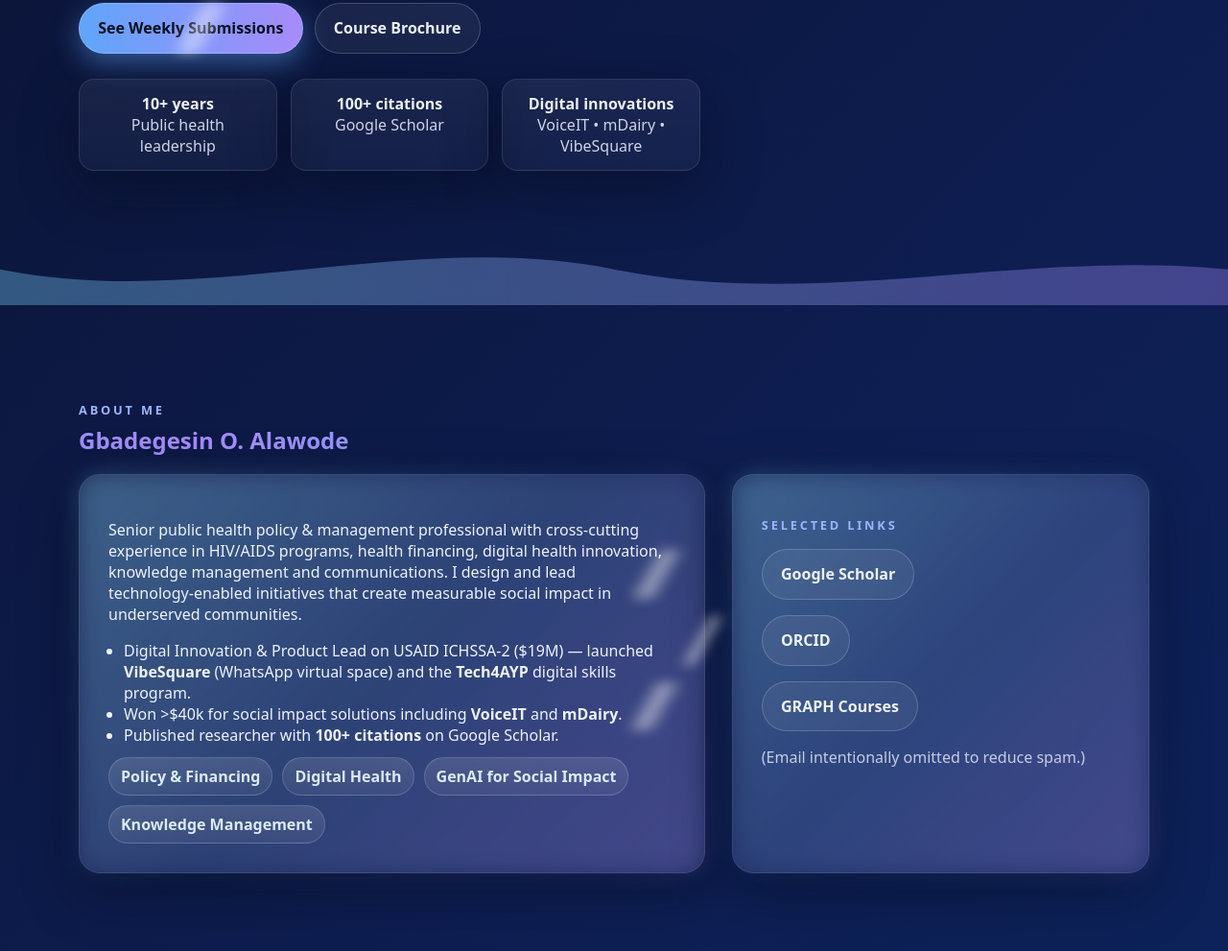
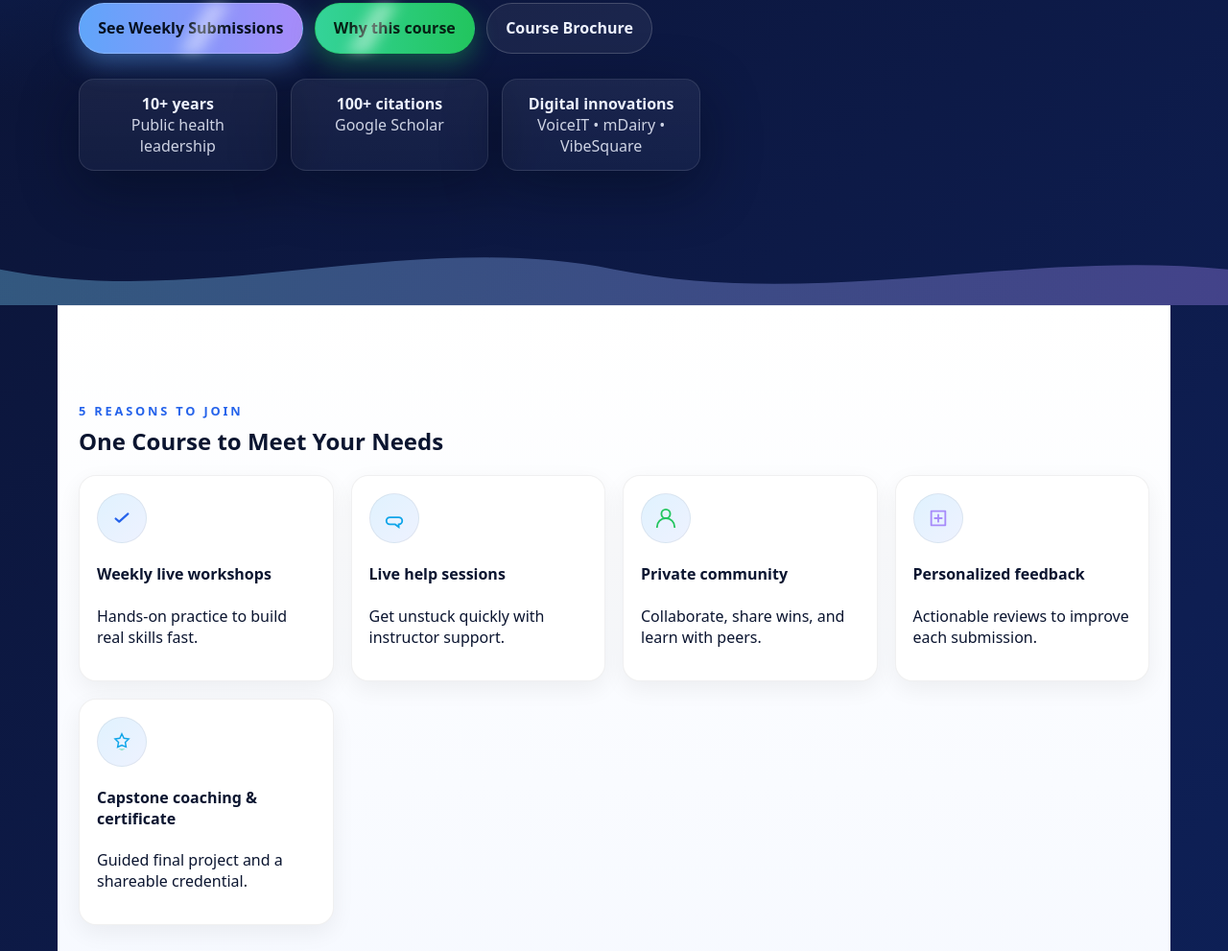
Before and after one commit to gbadegesinalawode/graph-ai-portfolio, a plain HTML site: page index.html in a window 1280 px wide. Shown: the part 1129-2120 px from the top of the page at 96% size. Drawn offline with Linux system fonts and the light colour scheme.

Commit message:
Update index.html

```diff
--- a/index.html
+++ b/index.html
@@ -118,6 +118,16 @@
     /* FOOTER */
     footer{margin-top:40px; padding:42px 22px; text-align:center; color:#c7d2fe; background: linear-gradient(180deg, rgba(255,255,255,.02), rgba(255,255,255,.05)); border-top:1px solid rgba(255,255,255,.08)}
 
+    /* LIGHT STRIP (inspired by insurance layout) */
+    .section-light{ background: linear-gradient(180deg,#ffffff,#f6f9ff); color:#0b1530; border-top:1px solid rgba(2,8,23,.06); border-bottom:1px solid rgba(2,8,23,.06); }
+    .section-light .grad{ -webkit-text-fill-color: initial; color:#0b1530; background:none; }
+    .reasons{ display:grid; grid-template-columns: repeat(auto-fit,minmax(220px,1fr)); gap:18px; margin-top:18px }
+    .reason{ background:#ffffff; border:1px solid rgba(2,8,23,.06); border-radius:18px; padding:18px; box-shadow: 0 8px 24px rgba(2,8,23,.06) }
+    .icon-round{ width:52px; height:52px; border-radius:999px; display:grid; place-items:center; background:linear-gradient(135deg,#e0f2fe,#eef2ff); border:1px solid rgba(2,8,23,.06); margin-bottom:10px }
+    .btn.accent{ background: linear-gradient(90deg, #34d399, #22c55e); color:#062014; box-shadow:0 10px 24px rgba(34,197,94,.35); border-color: rgba(34,197,94,.5) }
+    .section-light .kicker{ color:#2563eb }
+    .section-light a{ color:#0a4fd1 }
+
     /* ACCESSIBILITY */
     a:focus-visible, button:focus-visible{outline:3px solid #22d3ee; outline-offset:3px; border-radius:10px}
 
@@ -157,6 +167,7 @@
         <p class="lead">Applying AI and no‑code automation to public health, research and knowledge management. Built during the 8‑week live cohort by GRAPH Courses (University of Geneva).</p>
         <div class="ctas">
           <a class="btn primary" href="#submissions">See Weekly Submissions</a>
+          <a class="btn accent" href="#reasons">Why this course</a>
           <a class="btn ghost" href="sandbox:/mnt/data/Generative AI for Work & Research Productivity Brochure (2).pdf" target="_blank" rel="noopener">Course Brochure</a>
         </div>
         <div class="stats">
@@ -216,7 +227,49 @@
     </svg>
   </div>
 
-  <!-- ABOUT ME -->
+  <section id="reasons" class="section section-light">
+    <div class="kicker">5 reasons to join</div>
+    <h2 class="grad" style="margin:.4rem 0 1.2rem">One Course to Meet Your Needs</h2>
+    <div class="reasons">
+      <div class="reason">
+        <div class="icon-round" aria-hidden="true">
+          <svg width="22" height="22" viewBox="0 0 24 24" fill="none" xmlns="http://www.w3.org/2000/svg"><path d="M5 12.5l4 3.5L19 7" stroke="#2563eb" stroke-width="2.4" stroke-linecap="round" stroke-linejoin="round"/></svg>
+        </div>
+        <h4>Weekly live workshops</h4>
+        <p>Hands‑on practice to build real skills fast.</p>
+      </div>
+      <div class="reason">
+        <div class="icon-round" aria-hidden="true">
+          <svg width="22" height="22" viewBox="0 0 24 24" fill="none" xmlns="http://www.w3.org/2000/svg"><path d="M21 15a4 4 0 00-4-4H7a4 4 0 000 8h6l4 3v-3a4 4 0 004-4z" stroke="#0ea5e9" stroke-width="2"/></svg>
+        </div>
+        <h4>Live help sessions</h4>
+        <p>Get unstuck quickly with instructor support.</p>
+      </div>
+      <div class="reason">
+        <div class="icon-round" aria-hidden="true">
+          <svg width="22" height="22" viewBox="0 0 24 24" fill="none" xmlns="http://www.w3.org/2000/svg"><path d="M12 12a5 5 0 110-10 5 5 0 010 10zM2 22a10 10 0 0120 0" stroke="#22c55e" stroke-width="2" stroke-linecap="round" stroke-linejoin="round"/></svg>
+        </div>
+        <h4>Private community</h4>
+        <p>Collaborate, share wins, and learn with peers.</p>
+      </div>
+      <div class="reason">
+        <div class="icon-round" aria-hidden="true">
+          <svg width="22" height="22" viewBox="0 0 24 24" fill="none" xmlns="http://www.w3.org/2000/svg"><path d="M12 8v8m-4-4h8M4 4h16v16H4z" stroke="#a78bfa" stroke-width="2" stroke-linecap="round" stroke-linejoin="round"/></svg>
+        </div>
+        <h4>Personalized feedback</h4>
+        <p>Actionable reviews to improve each submission.</p>
+      </div>
+      <div class="reason">
+        <div class="icon-round" aria-hidden="true">
+          <svg width="22" height="22" viewBox="0 0 24 24" fill="none" xmlns="http://www.w3.org/2000/svg"><path d="M12 3l2.4 4.9 5.4.8-3.9 3.8.9 5.4L12 15.9 7.2 18l1-5.4L4.3 8.7l5.4-.8L12 3z" stroke="#0ea5e9" stroke-width="1.6"/><path d="M8 20h8l-4 2-4-2z" fill="#34d399" opacity=".5"/></svg>
+        </div>
+        <h4>Capstone coaching & certificate</h4>
+        <p>Guided final project and a shareable credential.</p>
+      </div>
+    </div>
+  </section>
+
+  $1
   <section id="about" class="section">
     <div class="kicker">About me</div>
     <h2 class="grad" style="margin:.4rem 0 1.2rem">Gbadegesin O. Alawode</h2>
@@ -284,7 +337,7 @@
     <div class="subs">
       <div class="sub"><h5>Week 1 — Websites & Docs</h5><p>Research site scaffolding with Markdown & HTML outputs.</p><a href="#">Add link →</a></div>
       <div class="sub"><h5>Workshop 2 — Automated Data Analysis</h5><p>Analyzed Gapminder data to explore relationships between two global indicators (Daily Income and Life Expectancy for the Year 2020) using AI tools.</p><a href="https://github.com/gbadegesinalawode/graph-ai-portfolio/blob/main/Analysis%20and%20Comparison%20of%20World%20Map%20Data%20on%20Daily%20Income%20and%20Life%20Expectancy_Gbadegesin%20Alawode_24%20August%202025.pdf" target="_blank" rel="noopener">Open report →</a></div>
-      <div class="sub"><h5>Week 3 — Text Analytics</h5><p>Literature synthesis + sentiment analysis pipeline.</p><a href="#">Add link →</a></div>
+      <div class="sub"><h5>Workshop 3 — Automated Data Analysis</h5><p>Data Analyst Job Market Analysis to generate a scatter plot and box plot of minimum years of experience vs median salary estimate (USD) and programming language requirements vs salary distributions respectively using AI tools.</p><a href="https://github.com/gbadegesinalawode/graph-ai-portfolio/blob/main/Data%20Analyst%20Job%20Market%20Analysis_Week%203_Gbadegesin%20Alawode.pdf" target="_blank" rel="noopener">Open report →</a></div>
       <div class="sub"><h5>Week 4 — Custom GPT / RAG</h5><p>Domain assistant with retrieval augmentation.</p><a href="#">Add link →</a></div>
       <div class="sub"><h5>Week 5 — Automations</h5><p>Browser agent + email response flows.</p><a href="#">Add link →</a></div>
       <div class="sub"><h5>Week 6 — Outreach</h5><p>AI‑generated figures & video abstract.</p><a href="#">Add link →</a></div>
```
